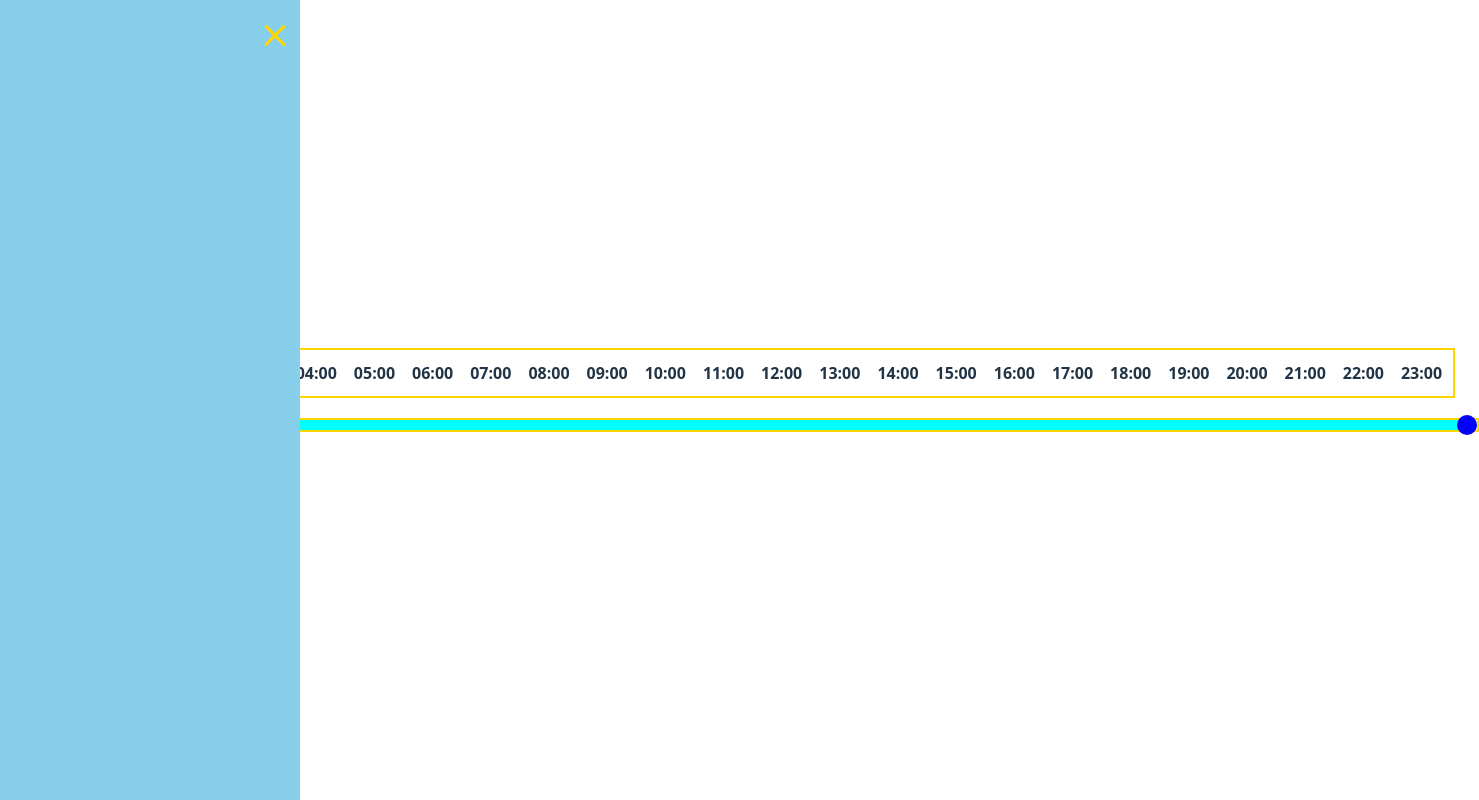
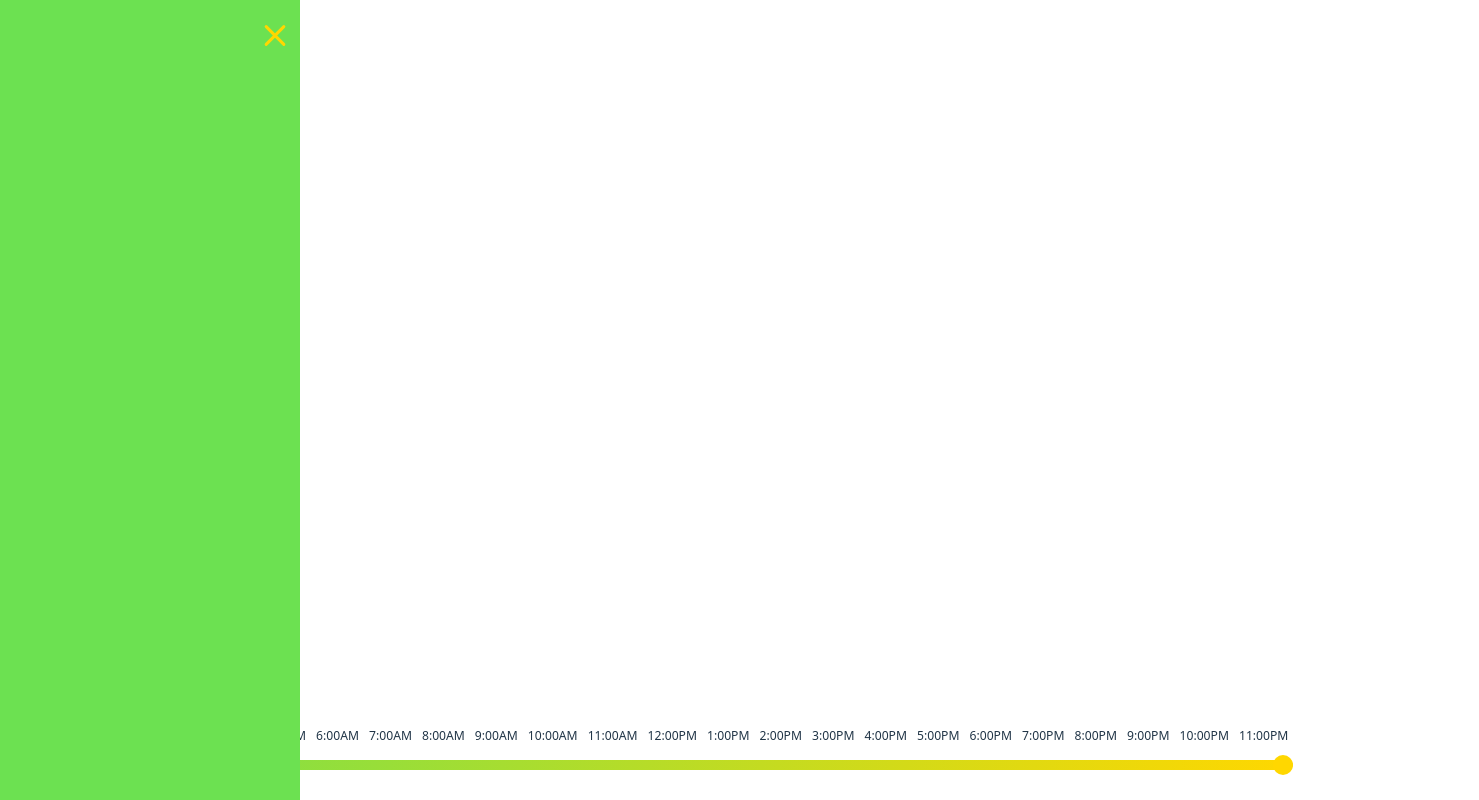
Before and after one commit to Langton49/peggy, a React (Vite) app: page /createDaySchedule in a window 1280 px wide. Shown: the whole page, 1479 px wide, since content can reach past the window. Built offline with nearby package versions, Linux system fonts and the light colour scheme.

Commit message:
updated the schedule UI

```diff
--- a/src/components/DayTimes.jsx
+++ b/src/components/DayTimes.jsx
@@ -1,22 +1,34 @@
 import React from "react";
 import "../styles/daytimes.css";
-
-const times = Array.from({ length: 24 }, (_, i) => `${String(i).padStart(2, '0')}:00`);
 
 const DayTimes = () => {
   return (
     <div className="dayTimes">
-      <table>
-        <thead>
-          <tr>
-          {times.map((time, index) => (
-            <th key={index}>
-              <tr>{time}</tr>
-            </th>
-          ))}
-          </tr>
-        </thead>
-      </table>
+      <div>12:00AM</div>
+      <div>1:00AM</div>
+      <div>2:00AM</div>
+      <div>3:00AM</div>
+      <div>4:00AM</div>
+      <div>5:00AM</div>
+      <div>6:00AM</div>
+      <div>7:00AM</div>
+      <div>8:00AM</div>
+      <div>9:00AM</div>
+      <div>10:00AM</div>
+      <div>11:00AM</div>
+      <div>12:00PM</div>
+      <div>1:00PM</div>
+      <div>2:00PM</div>
+      <div>3:00PM</div>
+      <div>4:00PM</div>
+      <div>5:00PM</div>
+      <div>6:00PM</div>
+      <div>7:00PM</div>
+      <div>8:00PM</div>
+      <div>9:00PM</div>
+      <div>10:00PM</div>
+      <div>11:00PM</div>
+
     </div>
   );
 };
--- a/src/pages/createDaySchedule.jsx
+++ b/src/pages/createDaySchedule.jsx
@@ -1,10 +1,11 @@
 import React from "react";
 import Schedule from "../components/schedule";
+import "../styles/createDaySchedule.css";
 
 const CreateDaySchedule = () =>{
 
     return(
-        <div>
+        <div className="createDaySchedule">
             <Schedule></Schedule>
         </div>
     );
--- /dev/null
+++ b/src/styles/createDaySchedule.css
@@ -0,0 +1,10 @@
+.createDaySchedule {
+  position: relative;
+  display: flex;
+  width: 100vw;
+  height: 100vh;
+  flex-direction: row;
+  align-items: center;
+  justify-content: center;
+  box-sizing: border-box;
+}
--- a/src/styles/daytimes.css
+++ b/src/styles/daytimes.css
@@ -1,13 +1,13 @@
 .dayTimes {
     display: flex;
-    justify-content: space-between;
+    flex-direction: row;
+    justify-content: center;
     align-items: center;
-    margin: 0 0 0 50px;
-    border: 2px solid #FFD700;
-  }
+}
 
-  .dayTimes table {
-      border-collapse: separate;
-      border-spacing: 5px;
-      width: 100%;
-    }
+.dayTimes div{
+  height: auto;
+  width: auto;
+  margin: 5px;
+  font-size: 0.95vw;
+}
--- a/src/styles/dualSlider.css
+++ b/src/styles/dualSlider.css
@@ -1,10 +1,7 @@
 .dual-slider{
     display: flex;
     flex-direction: column;
-    margin: 20px;
     align-items: center;
-    border: 2px solid #FFD700;
-    width: 100%;
 }
 
 .slider{
@@ -16,7 +13,7 @@
     position: relative;
     width: 100%;
     height: 10px;
-    background-color: aqua;
+    background: linear-gradient(90deg, #6ce151, #FFD700);
     border-radius: 6px;
 }
 
@@ -31,9 +28,9 @@
 }
 
 .slider__thumb.left {
-    background-color: red;
+    background-color: #6ce151;
 }
 
 .slider__thumb.right {
-    background-color: blue;
+    background-color: #FFD700;
 }
--- a/src/styles/schedule.css
+++ b/src/styles/schedule.css
@@ -1,13 +1,13 @@
 .schedule{
+    position: absolute;
     display: flex;
-    flex-direction: column;
-    align-items: center;
+    flex-direction: row;
+    bottom: 20px
 }
 
-.schedule .times{
+.schedule .times,
+.schedule .slider{
+    width: 100%;
+    margin: 10px;
     flex: 1;
 }
-
-.schedule .slider{
-    flex: 1;
-}
--- a/src/styles/sidemenu.css
+++ b/src/styles/sidemenu.css
@@ -1,7 +1,7 @@
 .sidemenu {
     width: 300px;
     height: 100vh;
-    background-color: #87CEEB;
+    background-color: #6ce151;
     color: #333;
     position: fixed;
     top: 0;
```
